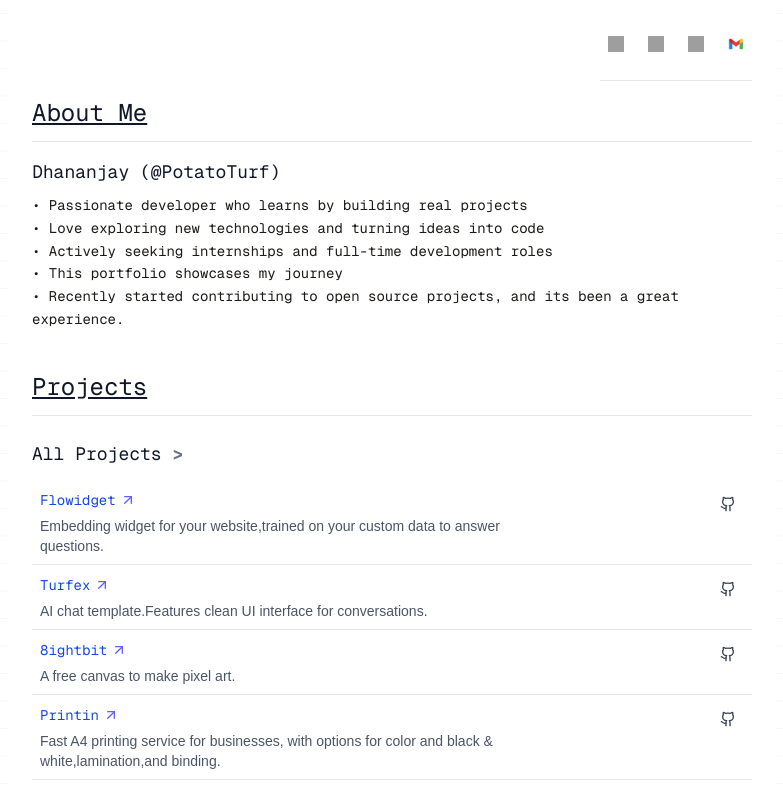
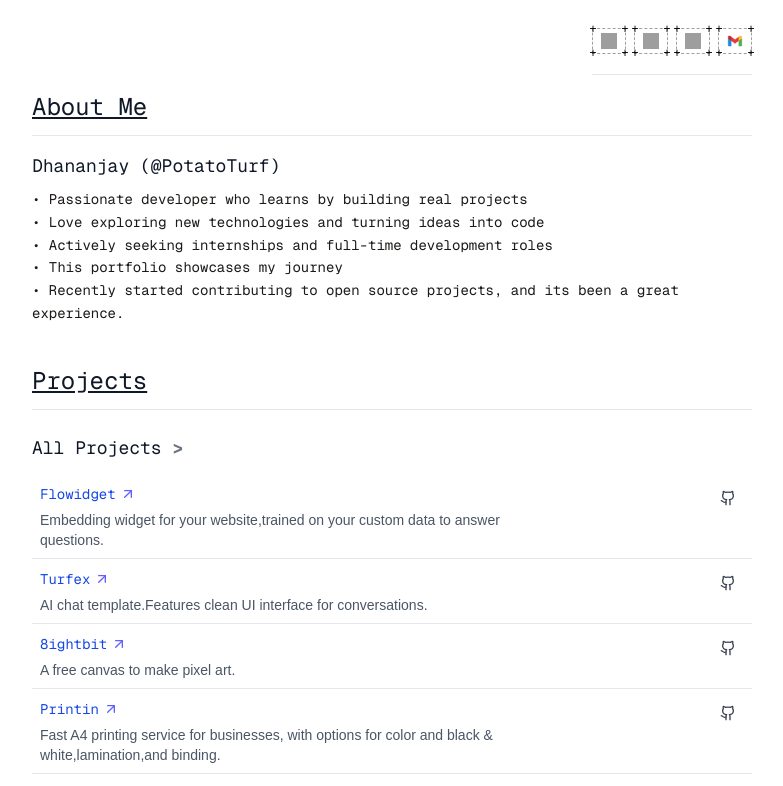
Before and after one commit to mizurex/turf-folio, a Next.js app: page / in a window 1280 px wide. Shown: the top 786 px of the page, without its empty margins (248-1031 px from the left). Built offline with nearby package versions, Linux system fonts and the light colour scheme; grey boxes are pictures that could not be loaded.

Commit message:
new button

```diff
--- a/package.json
+++ b/package.json
@@ -8,11 +8,13 @@
     "start": "next start"
   },
   "dependencies": {
+    "clsx": "^2.1.1",
     "lucide-react": "^0.542.0",
     "motion": "^12.23.12",
     "next": "15.5.2",
     "react": "19.1.0",
-    "react-dom": "19.1.0"
+    "react-dom": "19.1.0",
+    "tailwind-merge": "^3.3.1"
   },
   "devDependencies": {
     "@tailwindcss/postcss": "^4",
--- /dev/null
+++ b/src/app/(showcase)/test/page.tsx
@@ -0,0 +1,20 @@
+
+export default function Button(){
+   return(
+    <div className="flex items-center justify-center h-screen w-full  ">
+            <button className="relative px-3 py-1 border border-dashed border-neutral-400 border-[1px] bg-[#e6ecf9] text-black cursor-pointer hover:bg-[#d1d9f0]/70">
+        {/* Top-left + */}
+        <span className="absolute top-0 left-0 -translate-x-1/2 -translate-y-1/2 text-xs font-medium">+</span>
+        {/* Top-right + */}
+        <span className="absolute top-0 right-0 translate-x-1/2 -translate-y-1/2 text-xs font-medium">+</span>
+        {/* Bottom-left + */}
+        <span className="absolute bottom-0 left-0 -translate-x-1/2 translate-y-1/2 text-xs font-medium">+</span>
+        {/* Bottom-right + */}
+        <span className="absolute bottom-0 right-0 translate-x-1/2 translate-y-1/2 text-xs font-medium">+</span>
+
+        Hello
+      </button>
+
+    </div>
+   )
+}
--- a/src/app/page.tsx
+++ b/src/app/page.tsx
@@ -4,11 +4,13 @@ import Image from "next/image";
 import Projects from "@/components/projects";
 import Contributions from "@/components/contributions";
 import techStack from "@/data/techtsack";
+import Button from "@/components/ui/button";
+import { cn } from "@/lib/utils";
 export default function Home() {
 
 
   return (
-    <main className="flex flex-col items-center justify-center text-gray-800  bg-white selection:bg-neutral-100 container">
+    <main className="flex flex-col items-center justify-center text-gray-800  bg-white selection:bg-neutral-100 ">
 
       <div className="max-w-3xl w-full bg-white  px-6 ">
 
@@ -16,18 +18,49 @@ export default function Home() {
           <div className="flex justify-end">
 
              <div className="sm:flex items-center gap-2 justify-end py-5 w-fit border-b border-gray-200">
-              <a href="https://github.com/mizurex" target="_blank" rel="noopener noreferrer" className="inline-flex h-8 w-8 items-center justify-center rounded-md bg-white hover:scale-110 transition-transform duration-200">
+              <Button className={cn({ "px-2": true })}>
+                <a
+                  href="https://github.com/mizurex"
+                  target="_blank"
+                  rel="noopener noreferrer"
+                  className="rounded-md bg-white hover:scale-110 transition-transform duration-200"
+                >
                   <img src="/github.webp" alt="GitHub" className="h-4 w-4" />
                 </a>
-              <a href="https://linkedin.com/" target="_blank" rel="noopener noreferrer" className="inline-flex h-8 w-8 items-center justify-center rounded-md bg-white hover:scale-110 transition-transform duration-200">
+              </Button>
+
+              <Button className={cn({ "px-2": true })}>
+                <a
+                  href="https://linkedin.com/"
+                  target="_blank"
+                  rel="noopener noreferrer"
+                  className="rounded-md bg-white hover:scale-110 transition-transform duration-200"
+                >
                   <img src="/linkedin.webp" alt="LinkedIn" className="h-4 w-4" />
                 </a>
-              <a href="https://x.com/PotatoTurf" target="_blank" rel="noopener noreferrer" className="inline-flex h-8 w-8 items-center justify-center rounded-md bg-white hover:scale-110 transition-transform duration-200">
+              </Button>
+
+              <Button className={cn({ "px-2": true })}>
+                <a
+                  href="https://x.com/PotatoTurf"
+                  target="_blank"
+                  rel="noopener noreferrer"
+                  className="rounded-md bg-white hover:scale-110 transition-transform duration-200"
+                >
                   <img src="/x.webp" alt="Twitter" className="h-4 w-4" />
                 </a>
-              <a href="mailto:dhananjayadhal3@gmail.com" target="_blank" rel="noopener noreferrer" className="inline-flex h-8 w-8 items-center justify-center rounded-md bg-white hover:scale-110 transition-transform duration-200">
+              </Button>
+
+              <Button className={cn({ "px-2": true })}>
+                <a
+                  href="mailto:dhananjayadhal3@gmail.com"
+                  target="_blank"
+                  rel="noopener noreferrer"
+                  className="rounded-md bg-white hover:scale-110 transition-transform duration-200"
+                >
                   <img src="/gmail.png" alt="Twitter" className="h-4 w-4" />
                 </a>
+              </Button>
             </div>
           </div>
 
--- a/src/components/svg/arrow.tsx
+++ b/src/components/svg/arrow.tsx
@@ -1,15 +1,14 @@
 
 
-export default function ArrowSVG(props: React.SVGProps<SVGSVGElement>) {
+export default function ArrowSvg(props: React.SVGProps<SVGSVGElement>) {
     return(
-        <svg width="200" height="4" viewBox="0 0 200 4">
-        <path
-          d="M 0 2 L 200 2"
-          stroke="#374151"
-          stroke-width="2"
-          stroke-linecap="round"
-          fill="none"
-        />
+        <svg width="120" height="120" viewBox="0 0 120 120">
+        <path d="M 60 10 L 95 30 L 95 70 L 60 90 L 25 70 L 25 30 Z"
+              fill="#f59e0b" />
+
+
+        <path d="M 60 35 L 80 65 L 40 65 Z"
+              fill="white" />
       </svg>
 
     )
--- /dev/null
+++ b/src/components/ui/button.tsx
@@ -0,0 +1,21 @@
+import { cn } from "@/lib/utils"
+
+export default function Button({children, className}:{children:React.ReactNode, className?:string}){
+    return(
+
+        <button className={cn("relative px-3 py-1 border border-dashed border-neutral-400 border-[1px]  text-black cursor-pointer", className)}>
+         {/* Top-left + */}
+         <span className="absolute top-0 left-0 -translate-x-1/2 -translate-y-1/2 text-xs font-medium">+</span>
+         {/* Top-right + */}
+         <span className="absolute top-0 right-0 translate-x-1/2 -translate-y-1/2 text-xs font-medium">+</span>
+         {/* Bottom-left + */}
+         <span className="absolute bottom-0 left-0 -translate-x-1/2 translate-y-1/2 text-xs font-medium">+</span>
+         {/* Bottom-right + */}
+         <span className="absolute bottom-0 right-0 translate-x-1/2 translate-y-1/2 text-xs font-medium">+</span>
+
+         {children}
+       </button>
+
+
+    )
+ }
--- /dev/null
+++ b/src/lib/utils.ts
@@ -0,0 +1,6 @@
+import { clsx, type ClassValue } from "clsx"
+import { twMerge } from "tailwind-merge"
+
+export function cn(...inputs: ClassValue[]) {
+  return twMerge(clsx(inputs))
+}
```
Also changed, not shown: 1 other file (tests, documents, lock files or other folders). Lines whose indentation alone changed are shown as unchanged.
